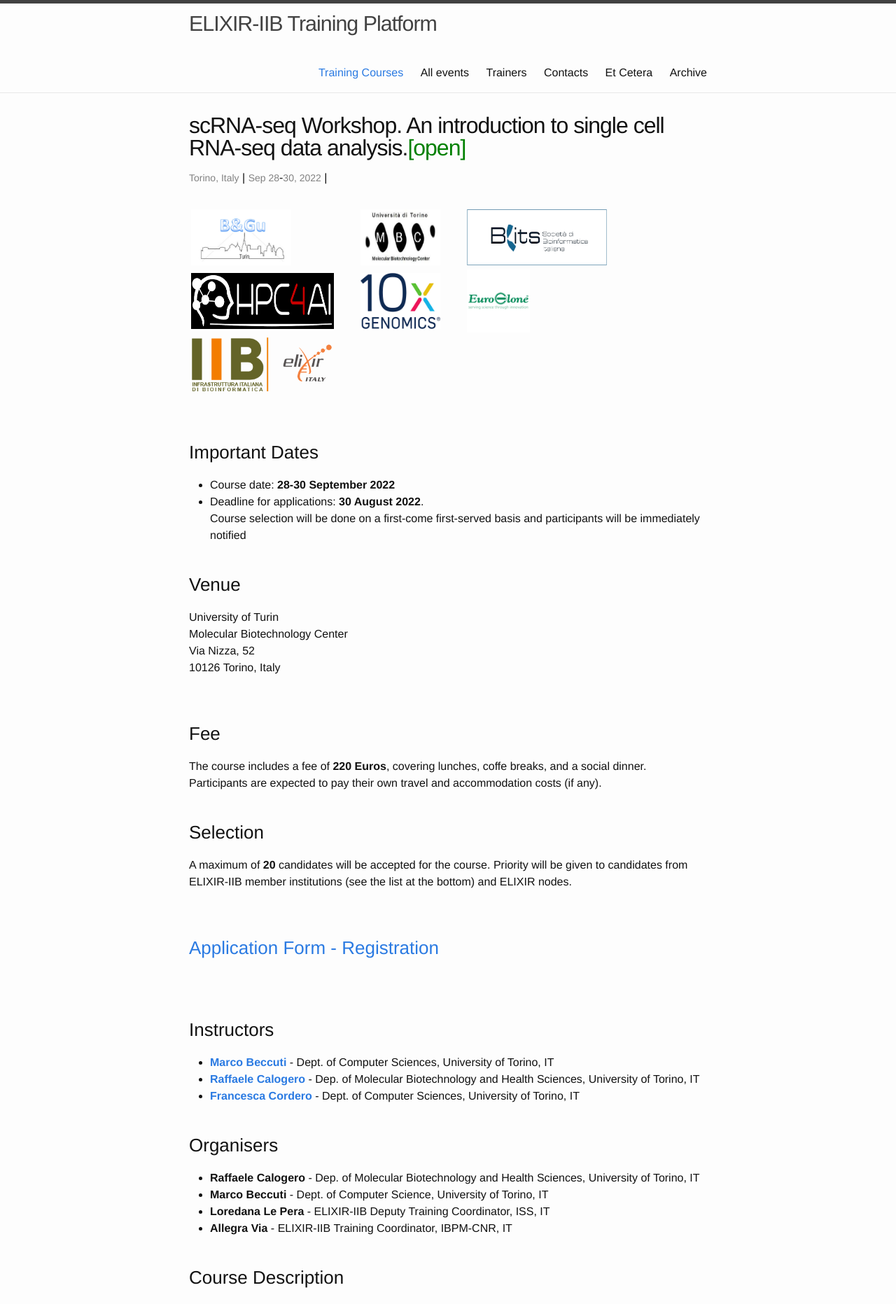
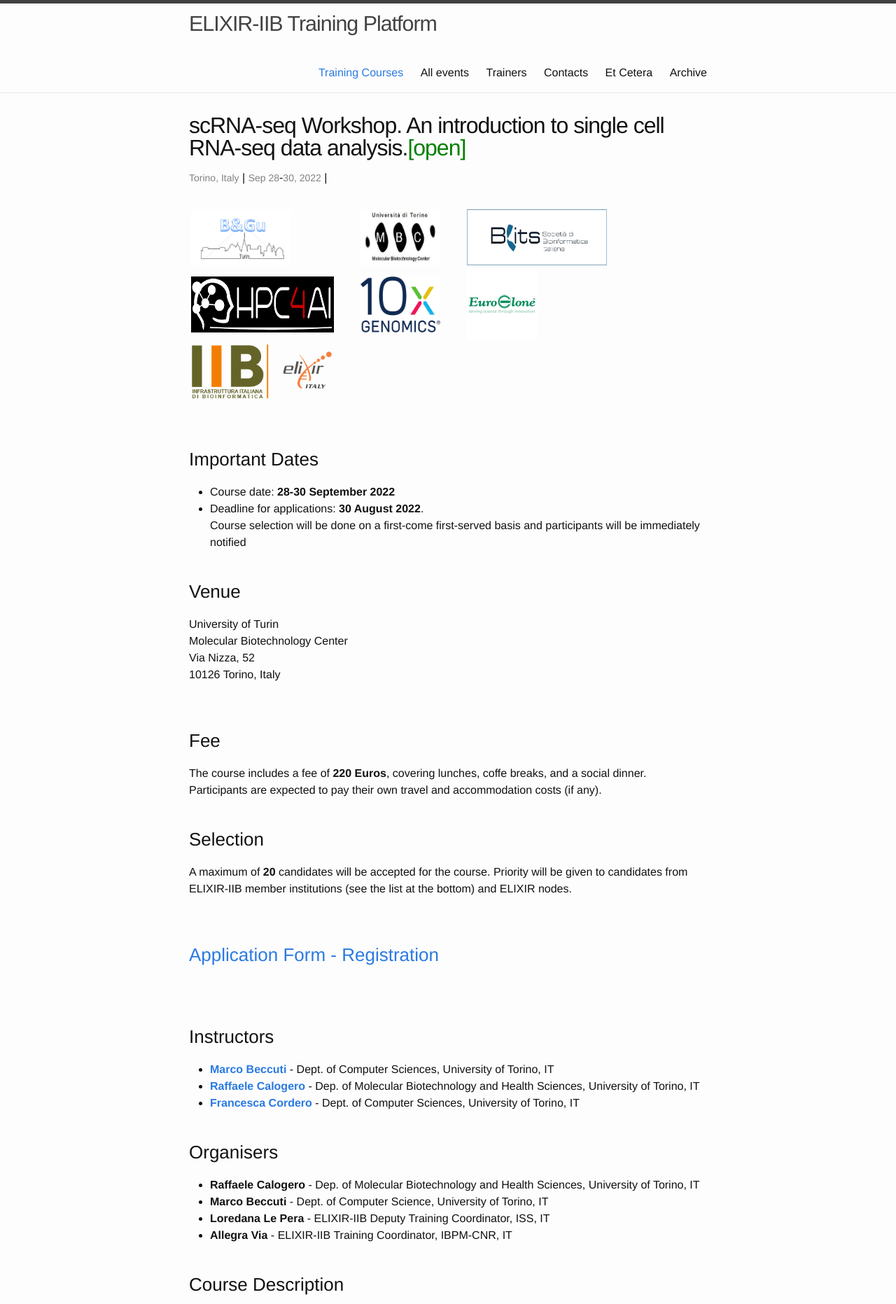
Before and after one commit to ELIXIR-IIB-training/website, a Jekyll site: the page built from _posts/2022-09-28-scRNA-seq-Workshop.md, in a window 1280 px wide. Shown: the top 1863 px of the page at 70% size. Built offline with Jekyll 4.4.1, drawn with Linux system fonts in a browser that asks for light colours.

Commit message:
Formatting logos

```diff
--- a/_posts/2022-09-28-scRNA-seq-Workshop.md
+++ b/_posts/2022-09-28-scRNA-seq-Workshop.md
@@ -23,7 +23,7 @@ description: This course aims to provide participants with theoretical and pract
       <td width="20"></td>
    <td><img src="../../../img/logo_10xgenomics.png" height="80"></td>
       <td width="20"></td>
-      <td><img src="../../../img/logo_euroclone.png" height="90"></td>
+      <td><img src="../../../img/logo_euroclone.png" height="100"></td>
       </tr>
    <tr width="20"></tr>
    <tr>
```
